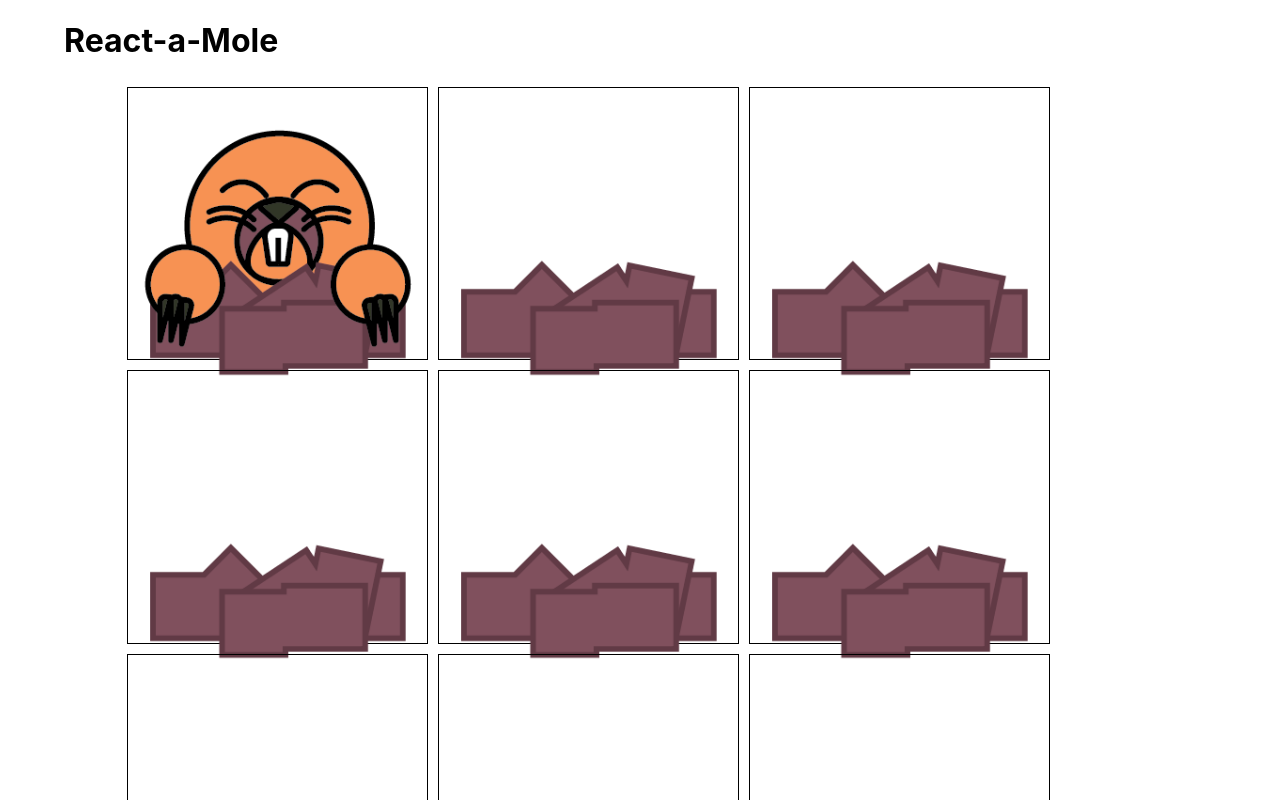
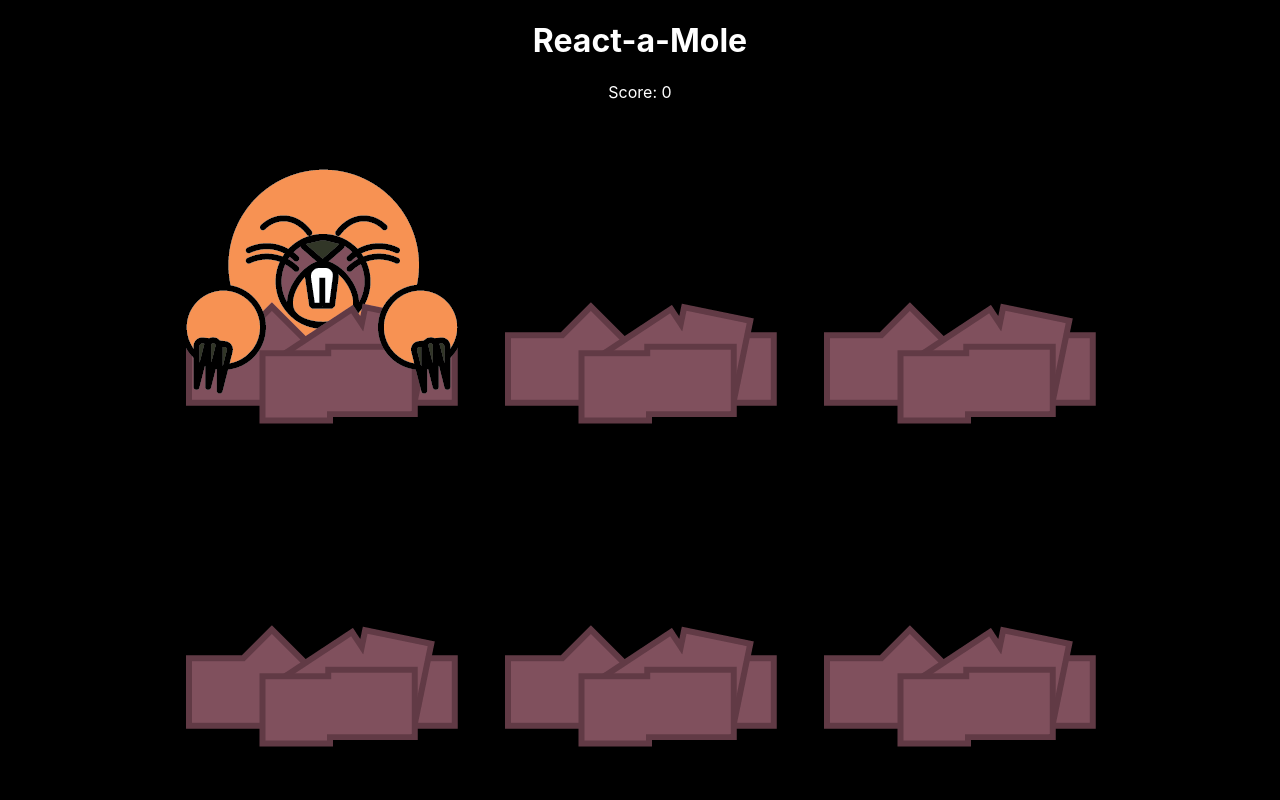
Before and after one commit to Werefox22/react-a-mole, a React (Create React App) app: page / in a window 1280 px wide. Shown: the top 800 px of the page. Built offline with nearby package versions, Linux system fonts and the light colour scheme.

Commit message:
Adjusted some styling and formatted some code

```diff
--- a/src/App.css
+++ b/src/App.css
@@ -1,16 +1,25 @@
+* {
+  background-color: black;
+  color: white;
+}
+
 .App {
   width: 90vw;
   margin: auto;
+
+  max-height: 90vh;
+  text-align: center;
 }
 
 .hills {
-  width: 90%;
+  height: 50vh;
   margin: auto;
 
   display: grid;
+  justify-content: center;
 
-  grid-template-columns: 30% 30% 30%;
-  grid-template-rows: 30% 30% 30%;
+  grid-template-columns: auto auto auto;
+  grid-template-rows: auto auto auto;
 
   grid-template-areas:
     "hill hill hill"
@@ -21,13 +30,13 @@
 .moleContainer {
   border: 1px solid black;
   padding: 0.5em;
-  margin: 5px;
+
+  margin: auto;
 
   grid-area: "hill";
 }
 
-img {
+.mole {
   width: 100%;
   margin: auto;
-
 }
--- a/src/App.js
+++ b/src/App.js
@@ -29,6 +29,7 @@ function App() {
 	return (
 		<div className="App">
 			<h1>React-a-Mole</h1>
+			<p>Score: {score}</p>
 			{createMoleHill()}
 		</div>
 	);
--- a/src/EmptySlot.js
+++ b/src/EmptySlot.js
@@ -19,6 +19,7 @@ function EmptySlot(props) {
 		<div className="emptySlot">
 			<img
 				src={hillImage}
+				draggable="false"
 			/>
 		</div>
 	)
--- a/src/Mole.js
+++ b/src/Mole.js
@@ -20,6 +20,7 @@ function Mole(props) {
 			<img
 				src={MoleImage}
 				onClick={props.handleClick}
+				draggable="false"
 			/>
 		</div>
 	)
--- a/src/MoleContainer.js
+++ b/src/MoleContainer.js
@@ -8,7 +8,10 @@ import EmptySlot from "./EmptySlot";
 function MoleContainer(props) {
 	let [displayMole, setDisplayMole] = useState(false)
 
-	const whackMole = () => {
+	const whackMole = (e) => {
+		console.log(e)
+		e.preventDefault()
+
 		props.setScore(props.score + 1)
 		setDisplayMole(false)
 	}
```
